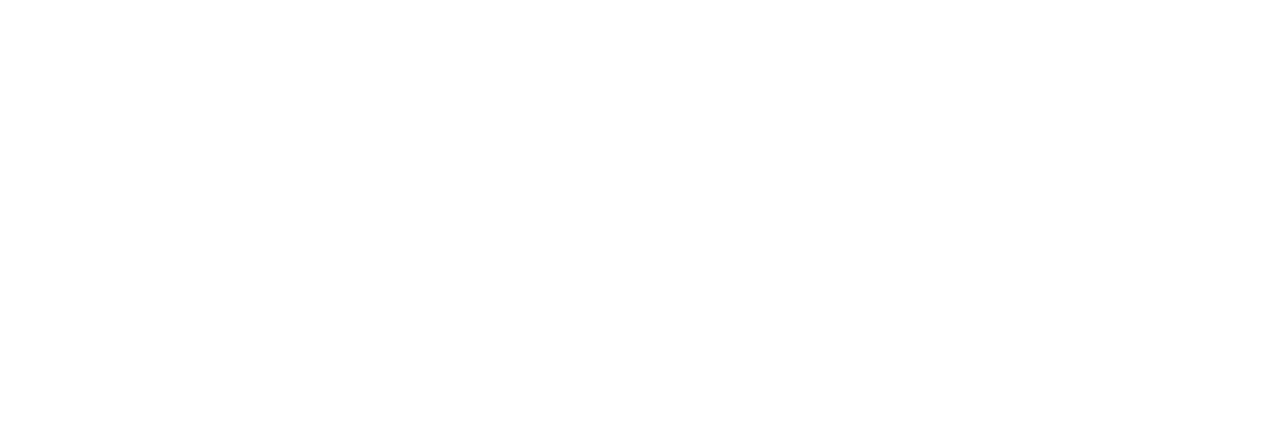
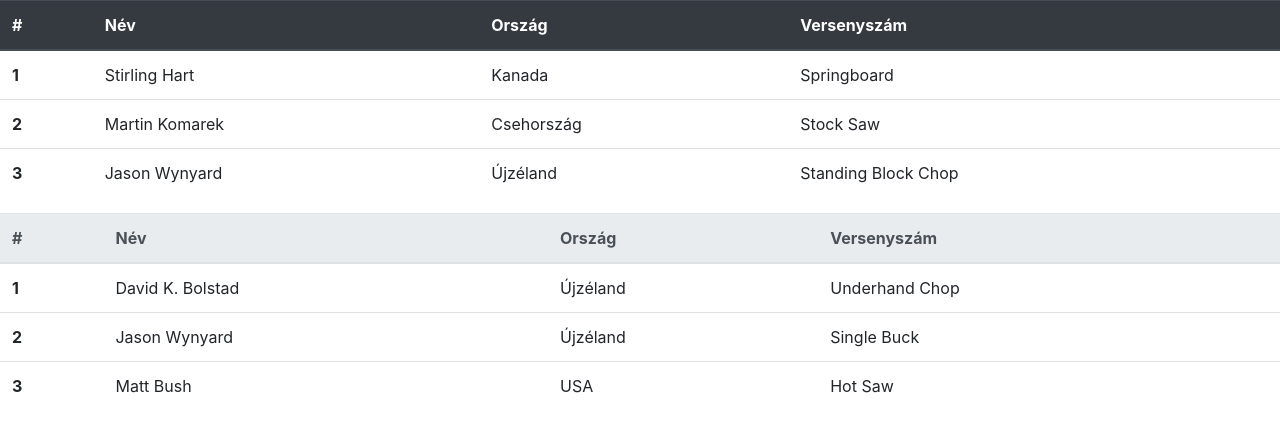
Before and after one commit to Kornel05/onallo, a plain HTML site: page index.html in a window 1280 px wide. Drawn offline with nearby package versions, Linux system fonts and the light colour scheme.

Commit message:
Táblázat

```diff
--- a/index.html
+++ b/index.html
@@ -3,11 +3,74 @@
 <head>
     <meta charset="UTF-8">
     <meta name="viewport" content="width=device-width, initial-scale=1.0">
-    <title>Document</title>
+    <title>Timbersports</title>
     <link rel="stylesheet" href="https://cdn.jsdelivr.net/npm/bootstrap@4.6.1/dist/css/bootstrap.min.css" integrity="sha384-zCbKRCUGaJDkqS1kPbPd7TveP5iyJE0EjAuZQTgFLD2ylzuqKfdKlfG/eSrtxUkn" crossorigin="anonymous">
     <link rel="stylesheet" href="css/style.css">
 </head>
 <body>
+    <table class="table">
+        <thead class="thead-dark">
+          <tr>
+            <th scope="col">#</th>
+            <th scope="col">Név</th>
+            <th scope="col">Ország</th>
+            <th scope="col">Versenyszám</th>
+          </tr>
+        </thead>
+        <tbody>
+          <tr>
+            <th scope="row">1</th>
+            <td> Stirling Hart </td>
+            <td>Kanada</td>
+            <td>Springboard </td>
+          </tr>
+          <tr>
+            <th scope="row">2</th>
+            <td>Martin Komarek</td>
+            <td>Csehország</td>
+            <td>Stock Saw</td>
+          </tr>
+          <tr>
+            <th scope="row">3</th>
+            <td> Jason Wynyard</td>
+            <td>Újzéland</td>
+            <td>Standing Block Chop </td>
+          </tr>
+        </tbody>
+      </table>
+
+      <table class="table">
+        <thead class="thead-light">
+          <tr>
+            <th scope="col">#</th>
+            <th scope="col">Név</th>
+            <th scope="col">Ország</th>
+            <th scope="col">Versenyszám</th>
+          </tr>
+        </thead>
+        <tbody>
+          <tr>
+            <th scope="row">1</th>
+            <td>David K. Bolstad</td>
+            <td>Újzéland</td>
+            <td>Underhand Chop</td>
+          </tr>
+          <tr>
+            <th scope="row">2</th>
+            <td>Jason Wynyard</td>
+            <td>Újzéland</td>
+            <td>Single Buck</td>
+          </tr>
+          <tr>
+            <th scope="row">3</th>
+            <td>Matt Bush</td>
+            <td>USA</td>
+            <td>Hot Saw</td>
+          </tr>
+        </tbody>
+      </table>
+
+
 
 </body>
 </html>
```
